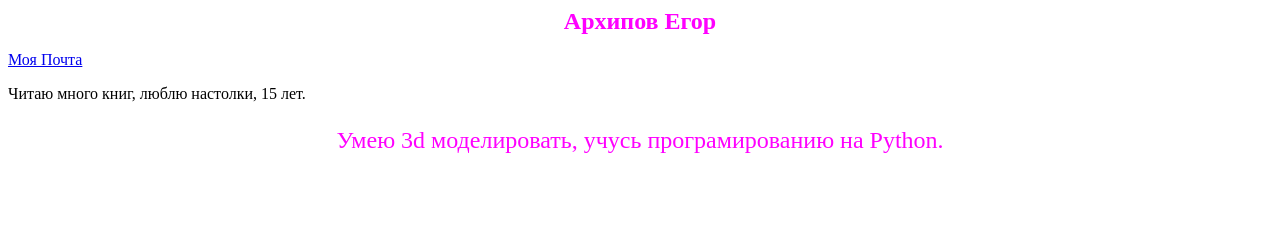
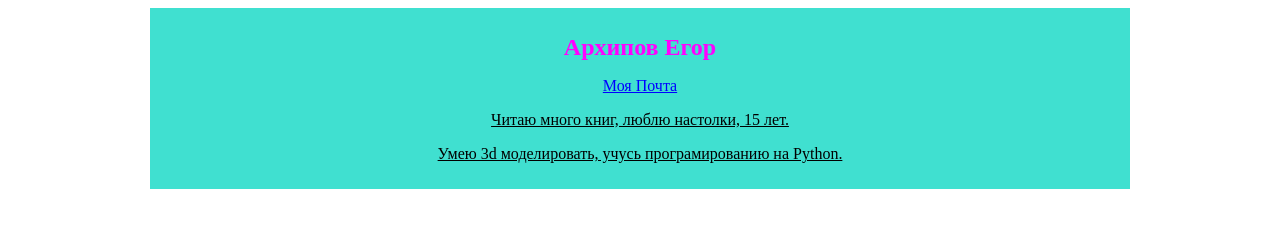
Before and after one commit to Maurdihen/lms-2, a plain HTML site: page index.html in a window 1280 px wide. Drawn offline with Linux system fonts and the light colour scheme.

Commit message:
Сайт

```diff
--- a/index.html
+++ b/index.html
@@ -5,9 +5,11 @@
 		<title>Я</title>
 	</head>
 	<body>
-		<h1 class="header">Архипов Егор</h1>
-		<a href='mailto:arhipov_0406@mail.ru'>Моя Почта</a>
-		<p>Читаю много книг, люблю настолки, 15 лет.</p>
-		<p class="header">Умею 3d моделировать, учусь програмированию на Python.</p>
+		<div class="header">
+			<h1 class="h1">Архипов Егор</h1>
+			<a class="mail" href='mailto:arhipov_0406@mail.ru'>Моя Почта</a>
+			<p class="text">Читаю много книг, люблю настолки, 15 лет.</p>
+			<p class="text">Умею 3d моделировать, учусь програмированию на Python.</p>
+		</div>
 	</body>
 </html>
--- a/style.css
+++ b/style.css
@@ -1,5 +1,24 @@
 .header{
+	width: 960;
 	color: #FF00FF;
+	font-size: 16px;
+	text-align: center;
+	background-color: #40E0D0;
+	margin: auto;
+	padding: 10px;
+}
+.text{
+	color: #000000;
+	text-decoration: underline;
+}
+.h1{
+	color:#FF00FF;
 	font-size: 24px;
-	text-align: center;
 }
+.mail{
+	color: #0000FF;
+}
+.mail:hover {
+	color: #FF0000;
+	text-decoration: none;
+}
```
